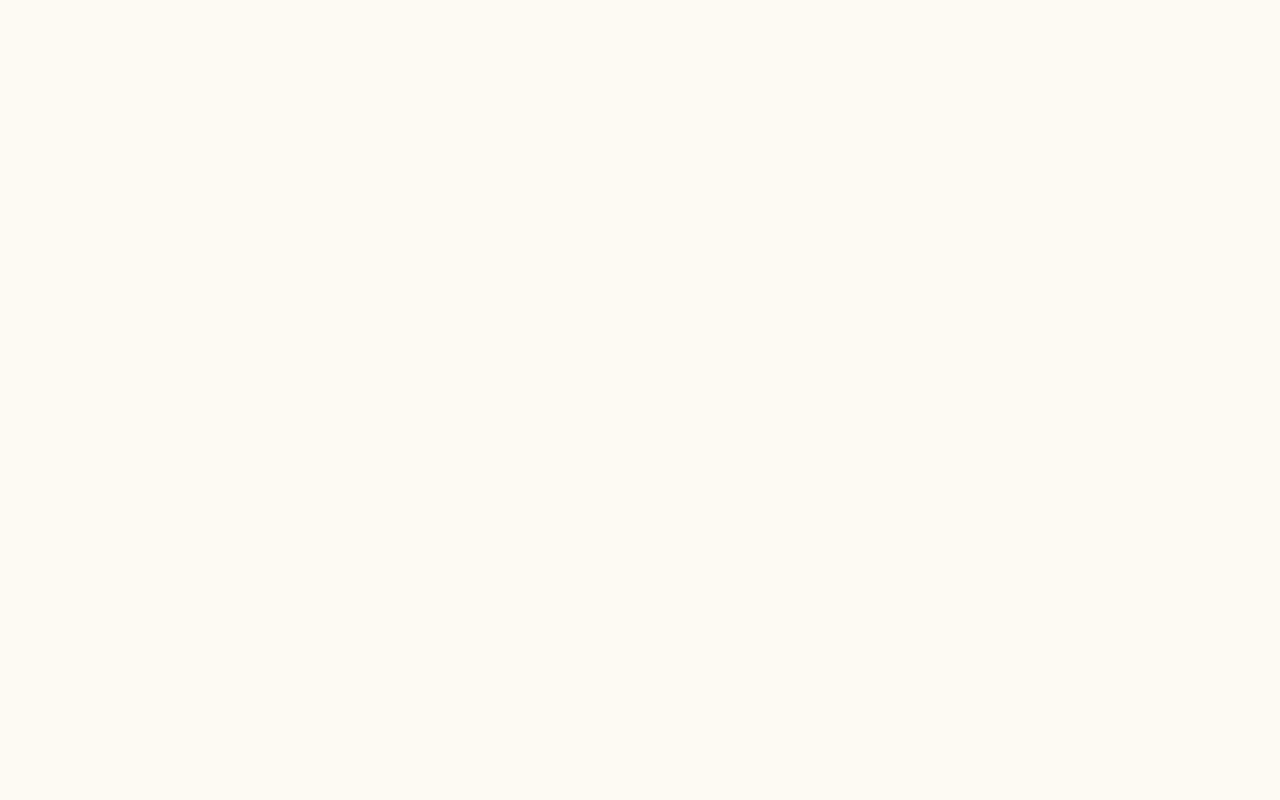
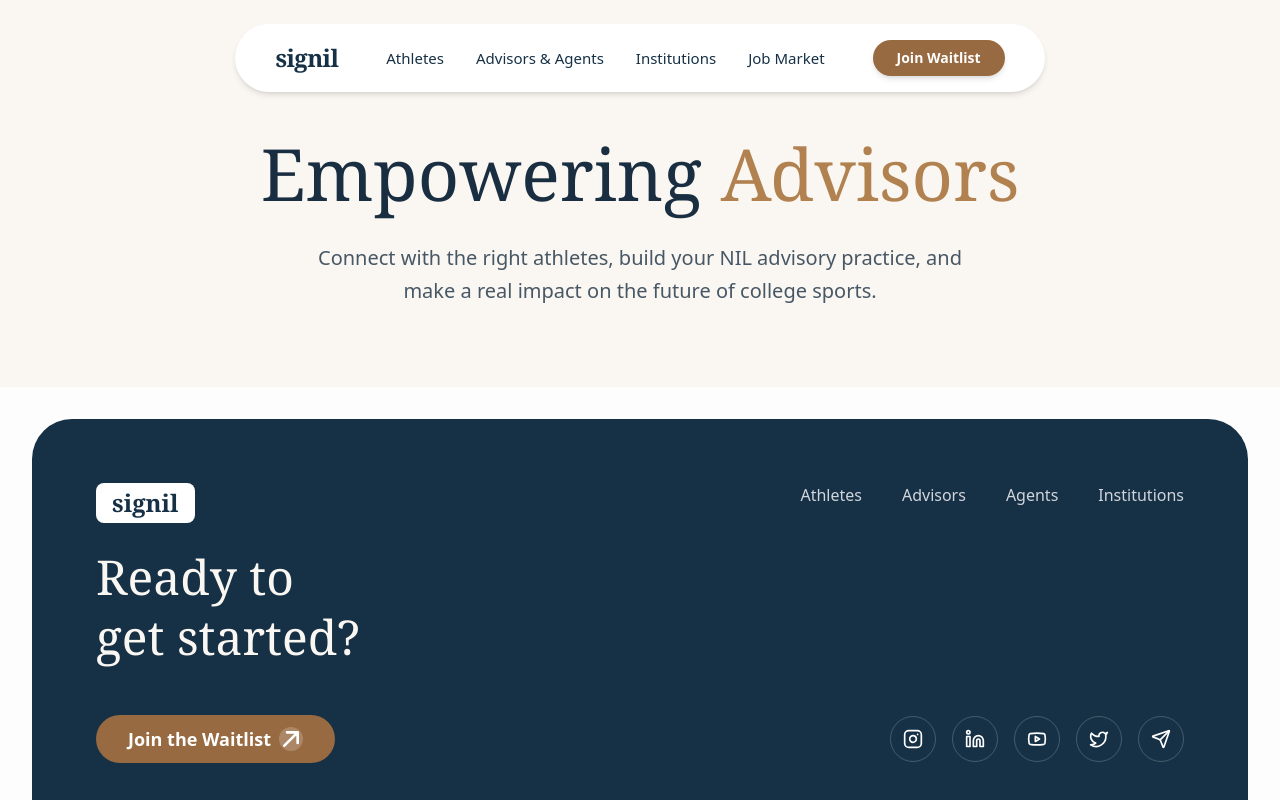
Before and after one commit to bilals2008/signil, a React (Vite) app in the folder client/: page /advisors in a window 1280 px wide. Before the commit this address had no page. Shown: the top 800 px of the page. Built offline with nearby package versions, Linux system fonts and the light colour scheme.

Commit message:
created the Advisors Page at /advisors.
New Page: src/pages/Advisors/AdvisorsPage.jsx.
Hero Section:
Heading: "Empowering Advisors" (Navy & Gold).
Description: Added the exact sub-text from the reference.
Navigation: Updated App.jsx and the Navbar link.

```diff
--- a/client/src/App.jsx
+++ b/client/src/App.jsx
@@ -1,8 +1,8 @@
 // File: client/src/App.jsx
-import React from 'react';
 import { BrowserRouter as Router, Routes, Route } from 'react-router-dom';
 import HomePage from './pages/Home/HomePage';
 import AthletesPage from './pages/Athletes/AthletesPage';
+import AdvisorsPage from './pages/Advisors/AdvisorsPage';
 
 function App() {
   return (
@@ -10,6 +10,7 @@ function App() {
       <Routes>
         <Route path="/" element={<HomePage />} />
         <Route path="/athletes" element={<AthletesPage />} />
+        <Route path="/advisors" element={<AdvisorsPage />} />
       </Routes>
     </Router>
   );
--- a/client/src/components/layout/Navbar.jsx
+++ b/client/src/components/layout/Navbar.jsx
@@ -27,9 +27,9 @@ const Navbar = () => {
                     <Link to="/athletes" className="text-[15px] font-medium text-[#163146] hover:text-[#986a41] transition-colors">
                         Athletes
                     </Link>
-                    <a href="#" className="text-[15px] font-medium text-[#163146] hover:text-[#986a41] transition-colors">
+                    <Link to="/advisors" className="text-[15px] font-medium text-[#163146] hover:text-[#986a41] transition-colors">
                         Advisors & Agents
-                    </a>
+                    </Link>
                     <a href="#" className="text-[15px] font-medium text-[#163146] hover:text-[#986a41] transition-colors">
                         Institutions
                     </a>
--- /dev/null
+++ b/client/src/pages/Advisors/AdvisorsPage.jsx
@@ -0,0 +1,33 @@
+import React from 'react';
+import Navbar from '@/components/layout/Navbar';
+import Footer from '@/components/layout/Footer';
+
+const AdvisorsPage = () => {
+    return (
+        <div className="min-h-screen w-full bg-[#faf7f2] flex flex-col font-sans">
+            <Navbar />
+
+            {/* Hero Section */}
+            <div className="pt-32 pb-20 px-4 sm:px-6 lg:px-8 flex flex-col items-center">
+                <div className="max-w-4xl w-full flex flex-col items-center gap-6 text-center">
+
+                    {/* Heading */}
+                    <h1 className="text-5xl md:text-7xl font-serif font-medium leading-tight">
+                        <span className="text-[#1a2e41]">Empowering </span>
+                        <span className="text-[#b18150]">Advisors</span>
+                    </h1>
+
+                    {/* Description */}
+                    <p className="text-[#1a2e41]/80 text-lg md:text-xl font-light leading-relaxed max-w-2xl">
+                        Connect with the right athletes, build your NIL advisory practice, and make a real impact on the future of college sports.
+                    </p>
+
+                </div>
+            </div>
+
+            <Footer />
+        </div>
+    );
+};
+
+export default AdvisorsPage;
```
